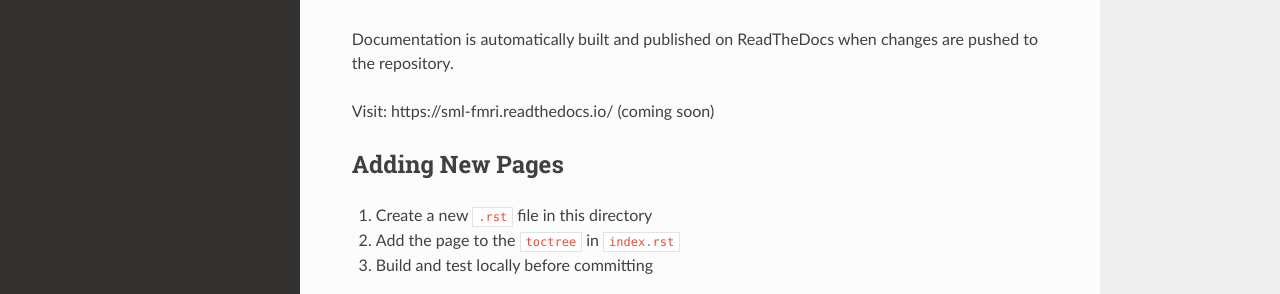
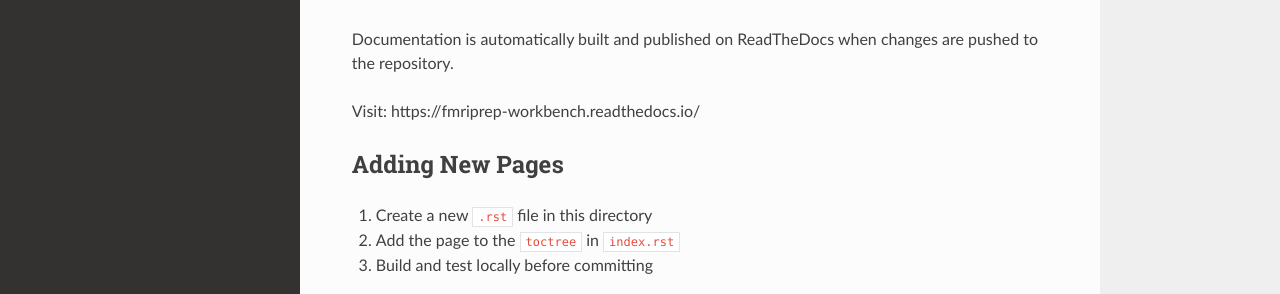
Before and after one commit to shawntz/fmri, a Sphinx documentation site: the page built from docs/README.md, in a window 1280 px wide and 900 px high, scrolled down 565 px. Shown: the part 363-657 px from the top of the window. Built offline with Sphinx 7.4.7 and the Read the Docs theme 3.1.0, drawn with Linux system fonts in a browser that asks for light colours.

Commit message:
Update ReadTheDocs link in README.md

```diff
--- a/docs/README.md
+++ b/docs/README.md
@@ -36,7 +36,7 @@ To build the documentation locally:
 
 Documentation is automatically built and published on ReadTheDocs when changes are pushed to the repository.
 
-Visit: https://sml-fmri.readthedocs.io/ (coming soon)
+Visit: https://fmriprep-workbench.readthedocs.io/
 
 ## Adding New Pages
 
```
